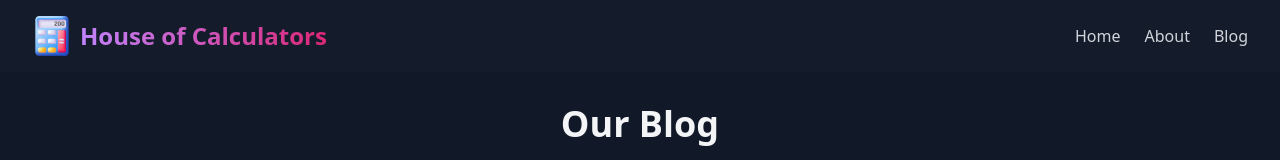
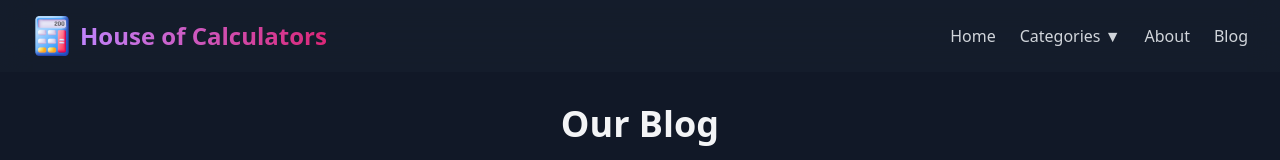
Before and after one commit to hiren1137/houseofcalculators, a Next.js app: page /blog in a window 1280 px wide. Shown: the top 160 px of the page. Built offline with nearby package versions, Linux system fonts and the light colour scheme.

Commit message:
Fix build error by moving allCategories to separate file and update homepage and header

```diff
--- a/src/app/components/Header.tsx
+++ b/src/app/components/Header.tsx
@@ -3,12 +3,9 @@
 import Link from 'next/link';
 import Image from 'next/image';
 import { useState } from 'react';
+import { allCategories } from '../data/categories';
 
-interface HeaderProps {
-  allCategories?: string[];
-}
-
-export default function Header({ allCategories = [] }: HeaderProps) {
+export default function Header() {
   const [isMobileMenuOpen, setIsMobileMenuOpen] = useState(false);
 
   return (
@@ -29,7 +26,6 @@ export default function Header({ allCategories = [] }: HeaderProps) {
         <nav className="hidden md:block">
           <ul className="flex space-x-6">
             <li><Link href="/" className="text-gray-300 hover:text-white transition-colors">Home</Link></li>
-            {allCategories.length > 0 && (
             <li className="relative group">
               <button className="text-gray-300 hover:text-white transition-colors focus:outline-none">
                 Categories ▼
@@ -47,7 +43,6 @@ export default function Header({ allCategories = [] }: HeaderProps) {
                 ))}
               </ul>
             </li>
-            )}
             <li><Link href="/about" className="text-gray-300 hover:text-white transition-colors">About</Link></li>
             <li><Link href="/blog" className="text-gray-300 hover:text-white transition-colors">Blog</Link></li>
           </ul>
@@ -63,7 +58,6 @@ export default function Header({ allCategories = [] }: HeaderProps) {
         <div className="md:hidden">
           <ul className="px-2 pt-2 pb-3 space-y-1 sm:px-3">
             <li><Link href="/" className="block px-3 py-2 rounded-md text-base font-medium text-white bg-gray-900">Home</Link></li>
-            {allCategories.length > 0 && (
             <li>
               <button className="w-full text-left px-3 py-2 rounded-md text-base font-medium text-gray-300 hover:text-white hover:bg-gray-700">
                 Categories ▼
@@ -81,7 +75,6 @@ export default function Header({ allCategories = [] }: HeaderProps) {
                 ))}
               </ul>
             </li>
-            )}
             <li><Link href="/about" className="block px-3 py-2 rounded-md text-base font-medium text-gray-300 hover:text-white hover:bg-gray-700">About</Link></li>
             <li><Link href="/blog" className="block px-3 py-2 rounded-md text-base font-medium text-gray-300 hover:text-white hover:bg-gray-700">Blog</Link></li>
           </ul>
--- /dev/null
+++ b/src/app/data/categories.ts
@@ -0,0 +1,7 @@
+export const allCategories = [
+    'Everyday Use',
+    'Engineering',
+    'Mathematics',
+    'Health',
+    'Science'
+  ];
--- a/src/app/page.tsx
+++ b/src/app/page.tsx
@@ -5,6 +5,7 @@ import Link from 'next/link';
 import { useSearchParams } from 'next/navigation';
 import Head from 'next/head';
 import Header from './components/Header';
+import { allCategories } from './data/categories';
 
 type Calculator = {
   id: number;
@@ -15,14 +16,6 @@ type Calculator = {
   link: string;
   category: string;
 };
-
-export const allCategories = [
-  'Everyday Use',
-  'Engineering',
-  'Mathematics',
-  'Health',
-  'Science'
-];
 
 const calculators: Calculator[] = [
   { id: 1, title: 'Snow Day Calculator', description: 'Predict snow day likelihood', icon: '❄️', color: 'from-blue-500 to-blue-600', link: '/snow-day-calculator', category: 'Everyday Use' },
@@ -69,7 +62,7 @@ export default function Home() {
         <link rel="icon" href="/favicon.ico" />
       </Head>
       <div className="min-h-screen bg-gray-900 text-gray-100 flex flex-col">
-        <Header allCategories={allCategories} />
+        <Header />
         <main className="flex-grow">
           <div className="relative overflow-hidden mb-16">
             <div className="absolute inset-0 z-0">
```
Lines whose indentation alone changed are shown as unchanged.
